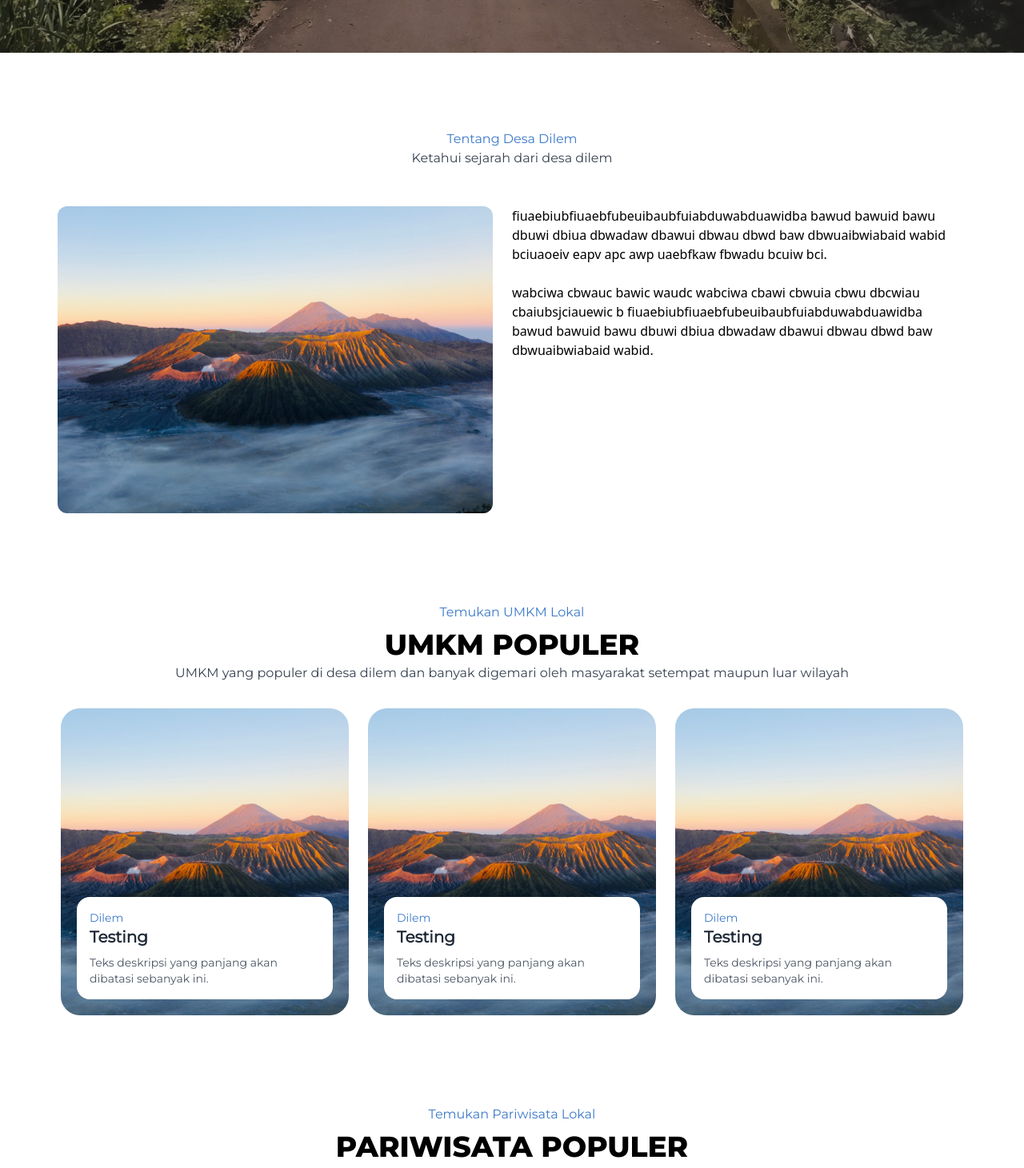
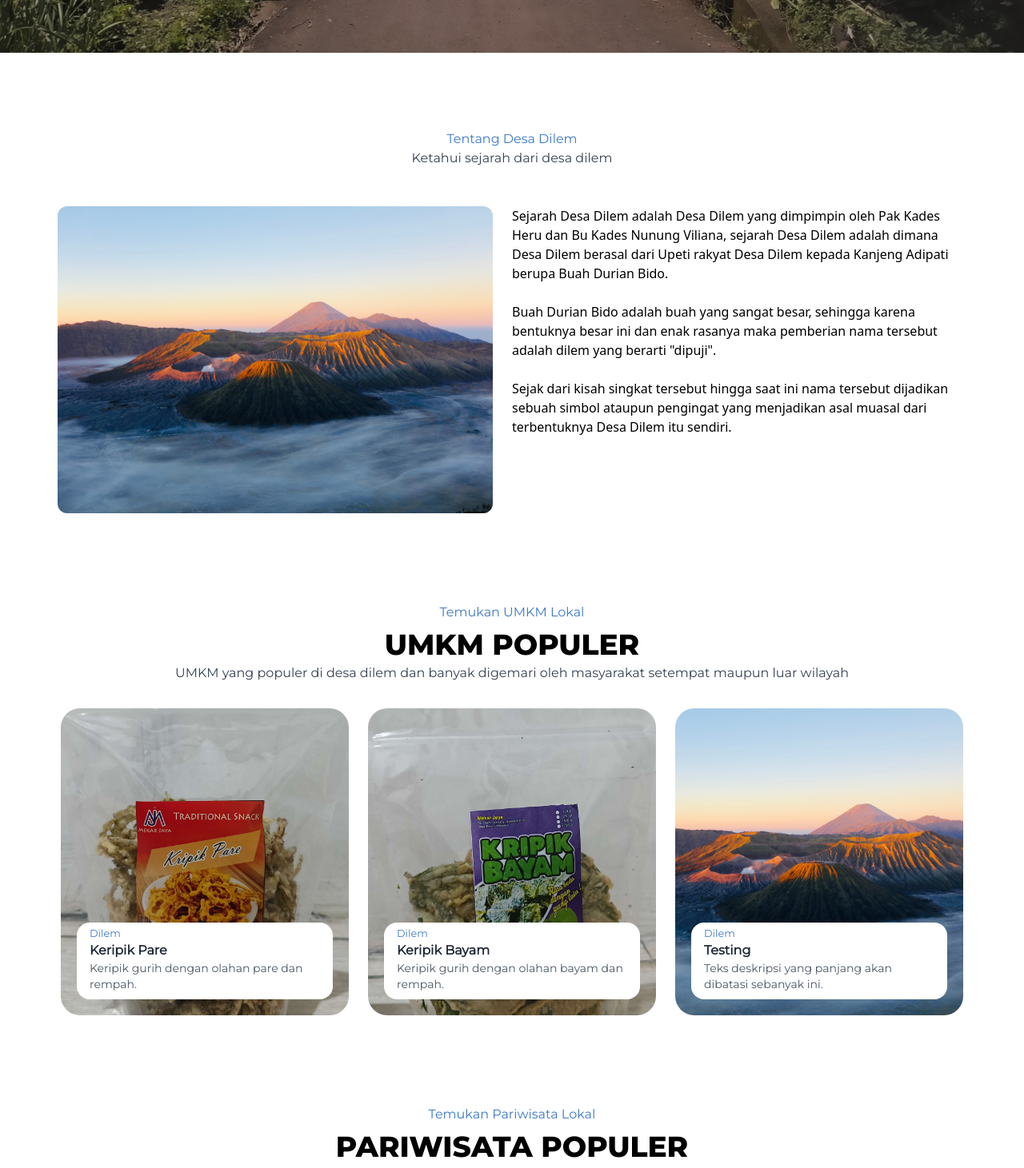
Before and after one commit to Arjunaadlina/desadilem, a React (Vite) app: page / in a window 1280 px wide. Shown: the part 734-2195 px from the top of the page at 80% size. Built offline with nearby package versions, Linux system fonts and the light colour scheme.

Commit message:
responsive

```diff
--- a/index.html
+++ b/index.html
@@ -8,8 +8,8 @@
     <title>Desa Dilem</title>
 
         <!-- Meta tags for SEO -->
-    <meta name="description" content="Website Desa Dilem. Temukan informasi terbaru mengenai Desa Dilem, UMKM Gondang Mojokerto, layanan masyarakat, dan banyak lagi." />
-    <meta name="keywords" content="Desa Dilem, informasi desa, layanan masyarakat, UMKM Gondang Mojokerto" />
+    <meta name="description" content="Website Desa Dilem. Temukan informasi terbaru mengenai Desa Dilem, UMKM Dilem Gondang Mojokerto, layanan masyarakat, dan banyak lagi. Terletak pada desa dilem, kecamatan gondang, kabupaten mojokerto, provinsi jawatimur. Kodepos : 61372." />
+    <meta name="keywords" content="Desa Dilem, informasi desa, layanan masyarakat, UMKM Dilem Gondang Mojokerto" />
     <meta name="author" content="kknp 53 umsida 2025" />
     <meta name="robots" content="index, follow" />
     <meta property="og:title" content="Desa Dilem - Website Resmi" />
--- a/src/components/Home/About.jsx
+++ b/src/components/Home/About.jsx
@@ -46,13 +46,11 @@ function About() {
                         viewport={{ once: true }}
                     >
                         <p className="px-2">
-                        fiuaebiubfiuaebfubeuibaubfuiabduwabduawidba bawud bawuid bawu dbuwi
-                        dbiua dbwadaw dbawui dbwau dbwd baw dbwuaibwiabaid wabid bciuaoeiv
-                        eapv apc awp uaebfkaw fbwadu bcuiw bci.
-                        <br />
-                        <br /> wabciwa cbwauc bawic waudc wabciwa cbawi cbwuia cbwu dbcwiau
-                        cbaiubsjciauewic b fiuaebiubfiuaebfubeuibaubfuiabduwabduawidba
-                        bawud bawuid bawu dbuwi dbiua dbwadaw dbawui dbwau dbwd baw dbwuaibwiabaid wabid.
+                        Sejarah Desa Dilem adalah Desa Dilem yang dimpimpin oleh Pak Kades Heru dan Bu Kades Nunung Viliana, sejarah Desa Dilem adalah dimana Desa Dilem berasal dari Upeti rakyat Desa Dilem kepada Kanjeng Adipati berupa Buah Durian Bido.
+                        <br/><br/>
+                        Buah Durian Bido adalah buah yang sangat besar, sehingga karena bentuknya besar ini dan enak rasanya maka pemberian nama tersebut adalah dilem yang berarti "dipuji".
+                        <br/><br/>
+                        Sejak dari kisah singkat tersebut hingga saat ini nama tersebut dijadikan sebuah simbol ataupun pengingat yang menjadikan asal muasal dari terbentuknya Desa Dilem itu sendiri.
                         </p>
                     </motion.div>
                 </div>
--- a/src/components/Home/Hero.jsx
+++ b/src/components/Home/Hero.jsx
@@ -27,7 +27,7 @@ function Hero() {
           animate={{ opacity: 1, y: 0 }} // Kembali ke posisi tengah
           transition={{ duration: 1, delay:0.5  }}
         >
-          Lorem ipsum dolor sit amet, consectetur adipiscing elit, sed do eiusmod tempor incididunt ut labore et dolore magna aliqua. Ut enim ad minim veniam, quis nostrud exercitation ullamco laboris nisi ut aliquip ex ea commodo consequat. Duis aute irure dolor in reprehenderit in voluptate velit esse cillum dolore eu fugiat nulla pariatur.
+          Dilem adalah sebuah desa di wilayah Kecamatan Gondang Kabupaten Mojokerto, Provinsi Jawa Timur. Desa Dilem Kecamatan Gondang Kabupaten Mojokerto ada sebanyak kurang lebih 286 warga yang tinggal di Desa Dilem, dengan luas 0,09 km².
         </motion.p>
       </div>
 
--- a/src/components/Home/Pariwisata.jsx
+++ b/src/components/Home/Pariwisata.jsx
@@ -28,7 +28,7 @@ function Pariwisata() {
                         className="font-montserratreg mt-1 text-gray-700">Pariwisata yang populer di desa dilem dan banyak digemari oleh masyarakat setempat maupun luar wilayah</motion.p>
                 </div>
                 <motion.div
-                    initial={{ opacity: 0, x: 20 }}
+                    initial={{ opacity: 0, x: -20 }}
                     whileInView={{ opacity: 1, x: 0 }}
                     transition={{ duration: 0.7, delay:0.5 }}
                     viewport={{ once: true }}
--- a/src/components/Home/Umkm.jsx
+++ b/src/components/Home/Umkm.jsx
@@ -6,7 +6,7 @@ function Umkm() {
     return (
         <Element id="umkm" name="umkm" className="pt-20">
         <div className="p-4 flex items-center justify-center flex-col" id="umkm">
-            <div>
+            <div className="flex items-center justify-center flex-col">
                 <motion.p
                     initial={{ opacity: 0, y: 10 }}
                     whileInView={{ opacity: 1, y: 0 }}
@@ -32,8 +32,8 @@ function Umkm() {
                 transition={{ duration: 0.7, delay: 0.4 }}
                 viewport={{ once: true }}
                 className="mt-8 flex justify-between items-center gap-6 flex-col md:flex-row">
-                <Card />
-                <Card />
+                <Card image={"/pare.jpg"} title={"Keripik Pare"} desc={"Keripik gurih dengan olahan pare dan rempah."}/>
+                <Card image={"/bayam.jpg"} title={"Keripik Bayam"} desc={"Keripik gurih dengan olahan bayam dan rempah."}/>
                 <Card />
             </motion.div>
         </div>
--- a/src/components/Umkm/Card/Card.jsx
+++ b/src/components/Umkm/Card/Card.jsx
@@ -4,10 +4,10 @@ function Card({ title, image, desc, locate }) {
   return (
     <div className="w-[22.5rem] h-96 rounded-3xl overflow-hidden relative ">
       <img src={image || '/bromo.jpg'} alt={title || 'Image'} className="w-full h-full object-cover" />
-      <div className="absolute bottom-5 left-5 right-5 bg-white px-4 py-2 h-32 rounded-2xl">
-        <p className="font-montserratreg text-sm mt-2 text-secondary truncate">{locate || 'Dilem'}</p>
-        <h3 className="font-montserratreg font-bold text-xl text-gray-800 truncate">{title || 'Testing'}</h3>
-        <p className="font-montserratreg text-sm mt-2 text-gray-600 overflow-hidden text-ellipsis whitespace-normal h-12 line-clamp-2">
+      <div className="absolute bottom-5 left-5 right-5 bg-white px-4 py-1 h-24 rounded-2xl">
+        <p className="font-montserratreg text-[0.8rem] text-secondary truncate">{locate || 'Dilem'}</p>
+        <h3 className="font-montserratreg font-bold text-[1rem] text-gray-800 truncate">{title || 'Testing'}</h3>
+        <p className="font-montserratreg text-sm text-gray-600 overflow-hidden text-ellipsis whitespace-normal h-12 line-clamp-2">
             {desc || 'Teks deskripsi yang panjang akan dibatasi sebanyak ini.'}
         </p>
       </div>
```
Also changed, not shown: public/bayam.jpg (added), public/pare.jpg (added).
